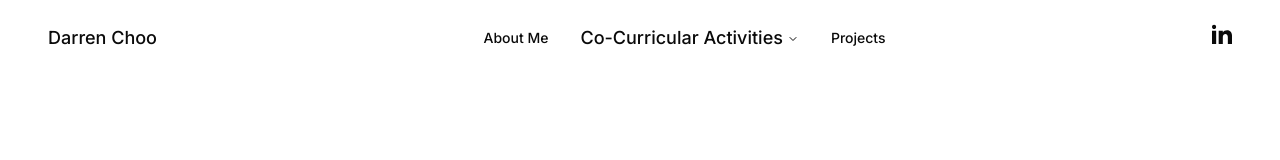
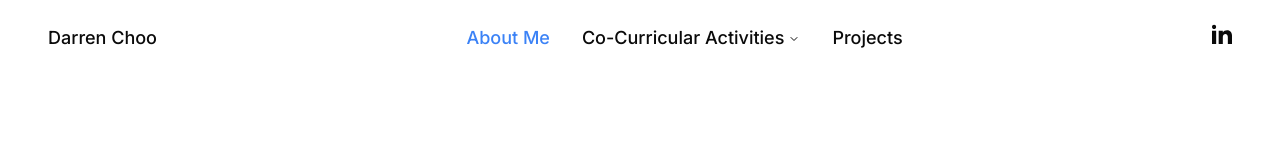
Before and after one commit to DarrenChooo/portfolio, a Next.js app: page / in a window 1280 px wide. Shown: the top 160 px of the page. Built offline with nearby package versions, Linux system fonts and the light colour scheme.

Commit message:
Added active boolean to navbar?

```diff
--- a/src/app/components/navbar.tsx
+++ b/src/app/components/navbar.tsx
@@ -1,7 +1,8 @@
 "use client";
 
+import { usePathname } from "next/navigation";
 import * as React from "react";
-import Link from "next/link";
+import NextLink from "next/link";
 
 import { cn } from "@/lib/utils";
 import {
@@ -29,7 +30,35 @@ const components: { title: string; href: string }[] = [
   },
 ];
 
+type LinkProps = {
+  href: string;
+  children: React.ReactNode;
+};
+
+const Link: React.FC<LinkProps> = ({ href, children }) => {
+  const pathname = usePathname();
+  const isActive = href === pathname;
+
+  return (
+    <NavigationMenuLink
+      asChild
+      active={isActive}
+      className={cn(isActive && "text-blue-500")}
+    >
+      <NextLink href={href} passHref>
+        <span className={cn(navigationMenuTriggerStyle(), "text-lg")}>
+          {children}
+        </span>
+      </NextLink>
+    </NavigationMenuLink>
+  );
+};
+
 export default function NavigationMenuDemo() {
+  const pathname = usePathname();
+
+  const isCoCurricularActive = pathname.startsWith("/co-curricular");
+
   return (
     <div className="flex justify-between p-4 px-12">
       <div className="self-start text-lg font-medium py-2">
@@ -40,20 +69,19 @@ export default function NavigationMenuDemo() {
         <NavigationMenu>
           <NavigationMenuList>
             <NavigationMenuItem>
-              <Link href="/" legacyBehavior passHref>
-                <NavigationMenuLink
-                  className={`${navigationMenuTriggerStyle()} text-lg`}
-                >
-                  About Me
-                </NavigationMenuLink>
-              </Link>
+              <Link href="/">About Me</Link>
             </NavigationMenuItem>
           </NavigationMenuList>
         </NavigationMenu>
         <NavigationMenu>
           <NavigationMenuList>
             <NavigationMenuItem>
-              <NavigationMenuTrigger className="text-lg">
+              <NavigationMenuTrigger
+                className={cn(
+                  "text-lg",
+                  isCoCurricularActive && "text-blue-500"
+                )}
+              >
                 Co-Curricular Activities
               </NavigationMenuTrigger>
               <NavigationMenuContent>
@@ -73,13 +101,7 @@ export default function NavigationMenuDemo() {
         <NavigationMenu>
           <NavigationMenuList>
             <NavigationMenuItem>
-              <Link href="/projects" legacyBehavior passHref>
-                <NavigationMenuLink
-                  className={`${navigationMenuTriggerStyle()} text-lg`}
-                >
-                  Projects
-                </NavigationMenuLink>
-              </Link>
+              <Link href="/projects">Projects</Link>
             </NavigationMenuItem>
           </NavigationMenuList>
         </NavigationMenu>
```
